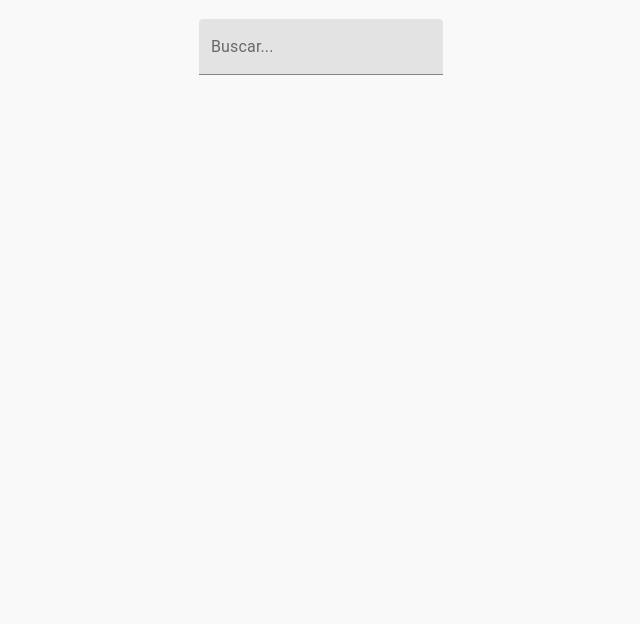
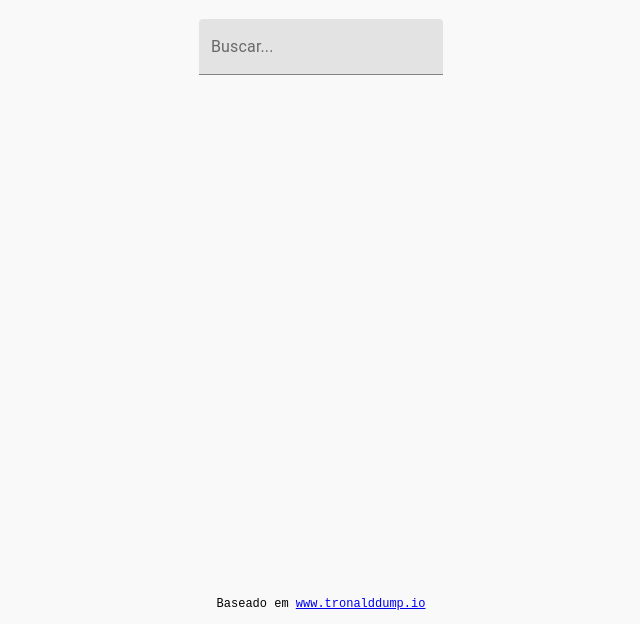
Before and after one commit to brunapereira/centralpark-ou-aclimacao, a Gatsby site: page / in a window 1280 px wide. Shown: the part 184-808 px from the top of the page, without its empty margins (319-959 px from the left). Built offline with nearby package versions, Linux system fonts and the light colour scheme; Gatsby itself is replaced by a stand-in of ours; some packages are replaced by stand-ins of ours.

Commit message:
Adiciona footer e estilos

```diff
--- a/src/pages/index.js
+++ b/src/pages/index.js
@@ -9,7 +9,16 @@ const useStyles = makeStyles({
     alignItems: 'center',
     justifyContent: 'center',
     flexDirection: 'column',
-    fontFamily: 'OCR A Std, monospace'
+    fontFamily: 'OCR A Std, monospace',
+    '& footer': {
+      position: 'fixed',
+      width: '100%',
+      textAlign: 'center',
+      background: '#f9f9f9',
+      bottom: '0',
+      lineHeight: '2em',
+      fontSize: '12px'
+    }
   },
   img: {
     marginTop: '60px'
@@ -22,6 +31,7 @@ export default function Home() {
       <img src={bozoGif} alt="Bozo" className={useStyles().img} />
       <h1>Mitonaro</h1>
       <QuotesSearch />
+      <footer>Baseado em <a href="www.tronalddump.io">www.tronalddump.io</a></footer>
   </div>
   )
 }
--- a/src/quotesResults.tsx
+++ b/src/quotesResults.tsx
@@ -10,6 +10,15 @@ const useStyles = makeStyles({
     background: '#ededed',
     borderLeft: '10px solid #ccc',
     padding: '.5em 10px',
+    maxWidth: '600px',
+    '&:before': {
+      color: '#ccc',
+      content: 'open-quote',
+      fontSize: '4em',
+      lineHeight: '.1em',
+      marginRight: '.25em',
+      verticalAlign: '-.4em',
+    }
   },
 })
 
--- a/src/styles/index.css
+++ b/src/styles/index.css
@@ -3,5 +3,6 @@ html {
 }
 
 html, body {
-  height: 100%;
+  min-height: 100%;
+  position: relative;
 }
```
